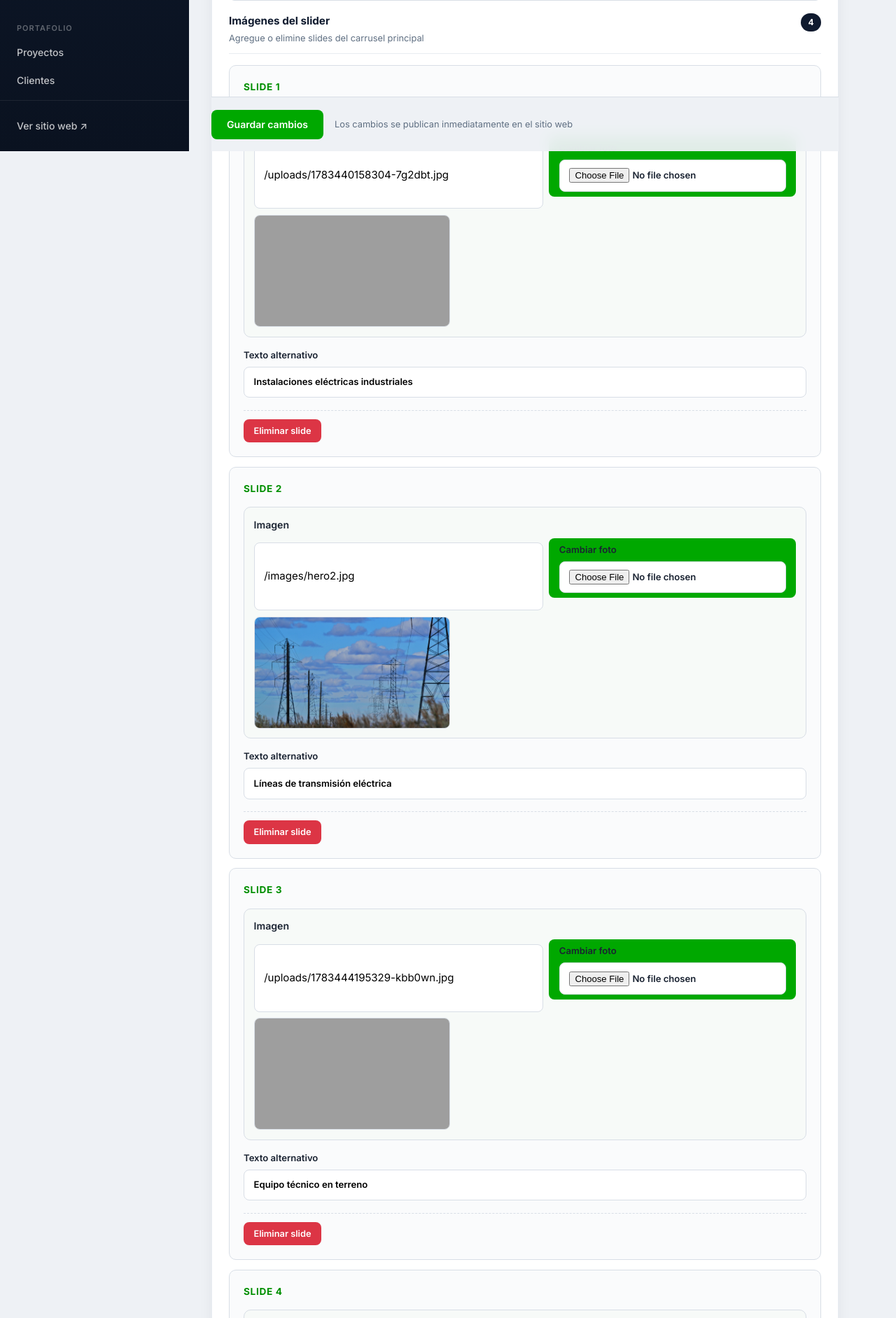
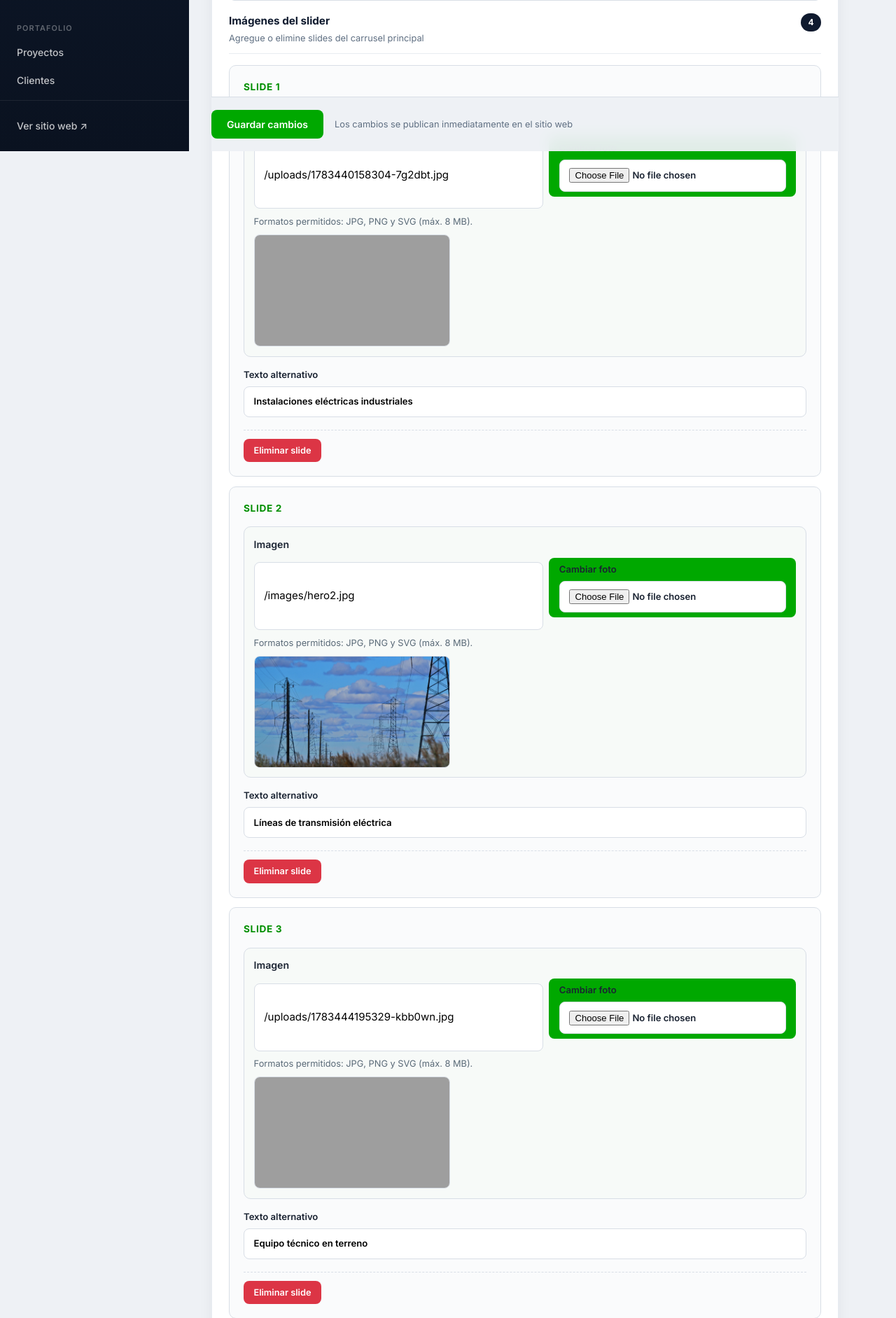
Before and after one commit to Caleushe-desing/patagoniaelectric, a Node server app: page /admin/edit/home in a window 1280 px wide. Shown: the part 584-2467 px from the top of the page at 70% size. Run offline with Node 20, Linux system fonts and the light colour scheme; the visitor is signed in with stand-in values (Sample User, id 1); grey boxes are pictures that could not be loaded.

Commit message:
Permitir subir imágenes JPG, PNG y SVG desde el admin
Amplía la rutina de upload del panel y del editor visual para
aceptar JPG/PNG/SVG, con validación por extensión/MIME, mensajes
claros y sanitizado básico de SVG.

Co-authored-by: Caleushe-desing <Caleushe-desing@users.noreply.github.com>

```diff
--- /dev/null
+++ b/lib/upload.js
@@ -0,0 +1,77 @@
+const path = require('path');
+const fs = require('fs').promises;
+
+const ALLOWED_EXTENSIONS = new Set(['.jpg', '.jpeg', '.png', '.svg']);
+const ALLOWED_MIME_TYPES = new Set([
+  'image/jpeg',
+  'image/jpg',
+  'image/pjpeg',
+  'image/png',
+  'image/x-png',
+  'image/svg+xml',
+  'image/svg',
+]);
+
+function normalizeExt(filename = '') {
+  return path.extname(filename).toLowerCase();
+}
+
+function isAllowedImage(file) {
+  if (!file) return false;
+  const ext = normalizeExt(file.originalname || file.filename || '');
+  const mime = String(file.mimetype || '').toLowerCase().trim();
+
+  if (!ALLOWED_EXTENSIONS.has(ext)) return false;
+
+  // Algunos navegadores envían SVG sin MIME o con application/octet-stream
+  if (ext === '.svg') {
+    return !mime || mime === 'application/octet-stream' || ALLOWED_MIME_TYPES.has(mime);
+  }
+
+  return ALLOWED_MIME_TYPES.has(mime);
+}
+
+function sanitizeSvgBuffer(buffer) {
+  let text = buffer.toString('utf8');
+
+  if (!/<svg[\s\S]*?>/i.test(text)) {
+    throw new Error('El archivo SVG no es válido');
+  }
+
+  // Quitar contenido peligroso habitual en SVG subidos por CMS
+  text = text
+    .replace(/<script\b[\s\S]*?<\/script>/gi, '')
+    .replace(/<foreignObject\b[\s\S]*?<\/foreignObject>/gi, '')
+    .replace(/<!ENTITY[\s\S]*?>/gi, '')
+    .replace(/<!DOCTYPE[\s\S]*?>/gi, '')
+    .replace(/\son[a-z]+\s*=\s*("[^"]*"|'[^']*'|[^\s>]+)/gi, '')
+    .replace(/javascript\s*:/gi, '')
+    .replace(/data\s*:\s*text\s*\/\s*html/gi, '')
+    .replace(/xlink:href\s*=\s*(["'])\s*javascript:[^"']*\1/gi, 'xlink:href=$1#$1');
+
+  if (!/<svg[\s\S]*?>/i.test(text)) {
+    throw new Error('El SVG quedó inválido tras la limpieza de seguridad');
+  }
+
+  return Buffer.from(text, 'utf8');
+}
+
+async function finalizeUploadedImage(file) {
+  if (!file?.path) return file;
+  const ext = normalizeExt(file.filename || file.originalname || '');
+  if (ext !== '.svg') return file;
+
+  const raw = await fs.readFile(file.path);
+  const clean = sanitizeSvgBuffer(raw);
+  await fs.writeFile(file.path, clean);
+  return file;
+}
+
+module.exports = {
+  ALLOWED_EXTENSIONS,
+  ALLOWED_MIME_TYPES,
+  isAllowedImage,
+  sanitizeSvgBuffer,
+  finalizeUploadedImage,
+  normalizeExt,
+};
--- a/public/css/admin.css
+++ b/public/css/admin.css
@@ -590,6 +590,12 @@
   min-height: 72px;
 }
 
+.admin-image-field__hint {
+  margin: 0;
+  font-size: 0.8rem;
+  color: #5a6a78;
+}
+
 .admin-preview {
   margin-top: 0;
   max-width: 280px;
@@ -599,6 +605,13 @@
   border-radius: 8px;
   border: 1px solid var(--admin-border);
   display: block;
+  background: #fff;
+}
+
+.admin-preview--svg {
+  object-fit: contain;
+  padding: 0.6rem;
+  background: #fff;
 }
 
 .admin-preview--empty {
--- a/public/js/admin.js
+++ b/public/js/admin.js
@@ -6,6 +6,18 @@ document.addEventListener('DOMContentLoaded', () => {
   initPortfolioToolbar();
   document.querySelectorAll('.admin-repeater').forEach(updateRepeaterCount);
 });
+
+function isAllowedUploadFile(file) {
+  if (!file) return false;
+  const name = String(file.name || '').toLowerCase();
+  const type = String(file.type || '').toLowerCase();
+  const okExt = /\.(jpe?g|png|svg)$/.test(name);
+  const okMime =
+    !type ||
+    type === 'application/octet-stream' ||
+    /^image\/(jpeg|jpg|pjpeg|png|x-png|svg\+xml|svg)$/.test(type);
+  return okExt && okMime;
+}
 
 function initUploads() {
   document.querySelectorAll('.admin-image-field').forEach((field) => {
@@ -27,11 +39,18 @@ function initUploads() {
         previewWrap.appendChild(preview);
       }
       preview.src = url;
+      preview.classList.toggle('admin-preview--svg', /\.svg($|\?)/i.test(url));
     };
 
     fileInput?.addEventListener('change', async () => {
       const file = fileInput.files?.[0];
       if (!file) return;
+
+      if (!isAllowedUploadFile(file)) {
+        showAlert('Formato no permitido. Use JPG, PNG o SVG.', 'error');
+        fileInput.value = '';
+        return;
+      }
 
       const fd = new FormData();
       fd.append('image', file);
--- a/routes/admin.js
+++ b/routes/admin.js
@@ -5,17 +5,29 @@ const fs = require('fs').promises;
 const { getContent, updateSection, applyChange, addArrayItem, removeArrayItem } = require('../lib/content');
 const { verifyLogin, requireAuth } = require('../lib/auth');
 const { renderPage, VISUAL_PAGES, PAGE_KEYS } = require('../lib/render');
+const { isAllowedImage, finalizeUploadedImage, normalizeExt } = require('../lib/upload');
 
 const router = express.Router();
 const UPLOAD_DIR = path.join(__dirname, '..', 'public', 'uploads');
 
 const storage = multer.diskStorage({
   destination: async (req, file, cb) => {
-    await fs.mkdir(UPLOAD_DIR, { recursive: true });
-    cb(null, UPLOAD_DIR);
+    try {
+      await fs.mkdir(UPLOAD_DIR, { recursive: true });
+      cb(null, UPLOAD_DIR);
+    } catch (err) {
+      cb(err);
+    }
   },
   filename: (req, file, cb) => {
-    const ext = path.extname(file.originalname).toLowerCase();
+    let ext = normalizeExt(file.originalname);
+    if (ext === '.jpeg') ext = '.jpg';
+    if (!ext) {
+      const mime = String(file.mimetype || '').toLowerCase();
+      if (mime.includes('png')) ext = '.png';
+      else if (mime.includes('svg')) ext = '.svg';
+      else ext = '.jpg';
+    }
     const safe = `${Date.now()}-${Math.random().toString(36).slice(2, 8)}${ext}`;
     cb(null, safe);
   },
@@ -25,8 +37,8 @@ const upload = multer({
   storage,
   limits: { fileSize: 8 * 1024 * 1024 },
   fileFilter: (req, file, cb) => {
-    if (/^image\/(jpeg|jpg|png|gif|webp)$/i.test(file.mimetype)) cb(null, true);
-    else cb(new Error('Solo se permiten imágenes'));
+    if (isAllowedImage(file)) cb(null, true);
+    else cb(new Error('Solo se permiten imágenes JPG, PNG o SVG'));
   },
 });
 
@@ -151,9 +163,40 @@ router.post('/api/content/:section', requireAuth, async (req, res) => {
   }
 });
 
-router.post('/api/upload', requireAuth, upload.single('image'), (req, res) => {
-  if (!req.file) return res.status(400).json({ ok: false, error: 'No se recibió imagen' });
-  res.json({ ok: true, url: `/uploads/${req.file.filename}` });
+router.post('/api/upload', requireAuth, (req, res) => {
+  upload.single('image')(req, res, async (err) => {
+    if (err) {
+      const message =
+        err.code === 'LIMIT_FILE_SIZE'
+          ? 'La imagen supera el tamaño máximo (8 MB)'
+          : err.message || 'Error al subir la imagen';
+      return res.status(400).json({ ok: false, error: message });
+    }
+
+    if (!req.file) {
+      return res.status(400).json({ ok: false, error: 'No se recibió imagen. Use JPG, PNG o SVG.' });
+    }
+
+    try {
+      await finalizeUploadedImage(req.file);
+      return res.json({
+        ok: true,
+        url: `/uploads/${req.file.filename}`,
+        format: normalizeExt(req.file.filename).replace('.', '') || 'jpg',
+      });
+    } catch (processErr) {
+      try {
+        await fs.unlink(req.file.path);
+      } catch {
+        /* ignore */
+      }
+      console.error(processErr);
+      return res.status(400).json({
+        ok: false,
+        error: processErr.message || 'No se pudo procesar la imagen',
+      });
+    }
+  });
 });
 
 router.get('/portafolio/pdf', requireAuth, (req, res) => {
--- a/views/admin/partials/image-field.ejs
+++ b/views/admin/partials/image-field.ejs
@@ -4,12 +4,13 @@
     <input type="text" name="<%= name %>" value="<%= value %>" class="admin-image-url" placeholder="/images/... o /uploads/...">
     <label class="admin-btn admin-btn--sm admin-btn--primary admin-upload-btn">
       Cambiar foto
-      <input type="file" accept="image/jpeg,image/png,image/webp,image/gif" class="admin-upload-input" hidden>
+      <input type="file" accept=".jpg,.jpeg,.png,.svg,image/jpeg,image/png,image/svg+xml" class="admin-upload-input" hidden>
     </label>
   </div>
+  <p class="admin-image-field__hint">Formatos permitidos: JPG, PNG y SVG (máx. 8 MB).</p>
   <div class="admin-image-field__preview">
     <% if (value) { %>
-    <img src="<%= value %>" alt="Vista previa" class="admin-preview">
+    <img src="<%= value %>" alt="Vista previa" class="admin-preview<%= String(value).toLowerCase().endsWith('.svg') ? ' admin-preview--svg' : '' %>">
     <% } else { %>
     <div class="admin-preview admin-preview--empty">Sin foto — use «Cambiar foto»</div>
     <% } %>
--- a/views/partials/visual-editor.ejs
+++ b/views/partials/visual-editor.ejs
@@ -38,8 +38,9 @@
       </label>
       <label class="cms-modal__upload">
         <span class="cms-modal__btn cms-modal__btn--primary">📷 Subir imagen desde su PC</span>
-        <input type="file" id="cms-modal-file" accept="image/jpeg,image/jpg,image/png,image/gif,image/webp" hidden>
+        <input type="file" id="cms-modal-file" accept=".jpg,.jpeg,.png,.svg,image/jpeg,image/png,image/svg+xml" hidden>
       </label>
+      <p class="cms-modal__hint">Formatos: JPG, PNG y SVG (máx. 8 MB).</p>
       <div class="cms-modal__actions">
         <button type="button" id="cms-modal-cancel" class="cms-modal__btn cms-modal__btn--ghost">Cancelar</button>
         <button type="button" id="cms-modal-save" class="cms-modal__btn cms-modal__btn--primary">Guardar imagen</button>
```
Also changed, not shown: public/css/visual-editor.css (+12 -0 lines), public/js/visual-editor.js (+13 -1 lines).
